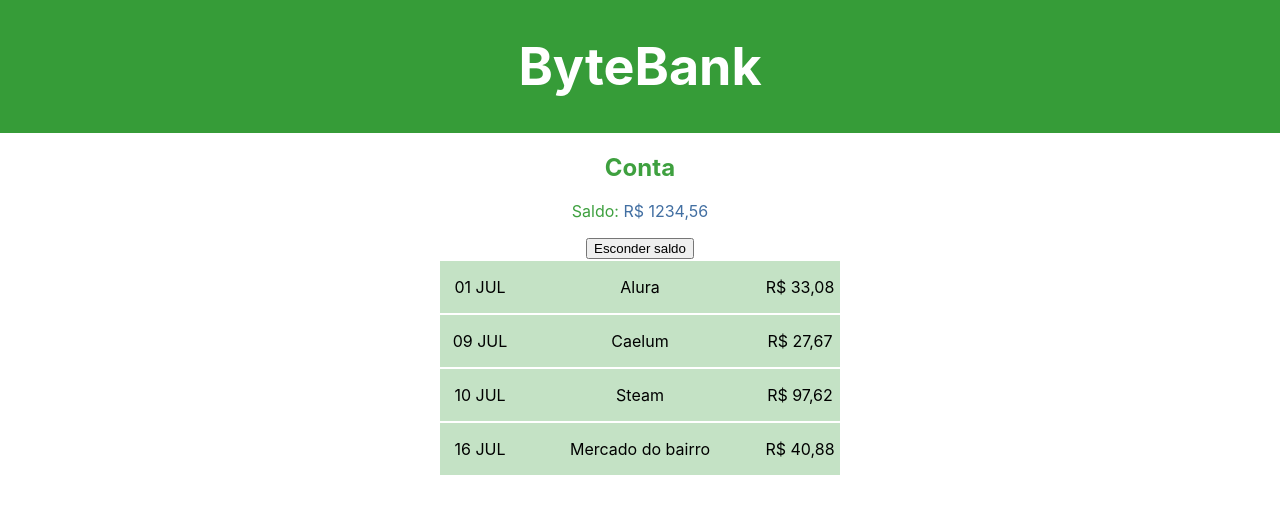
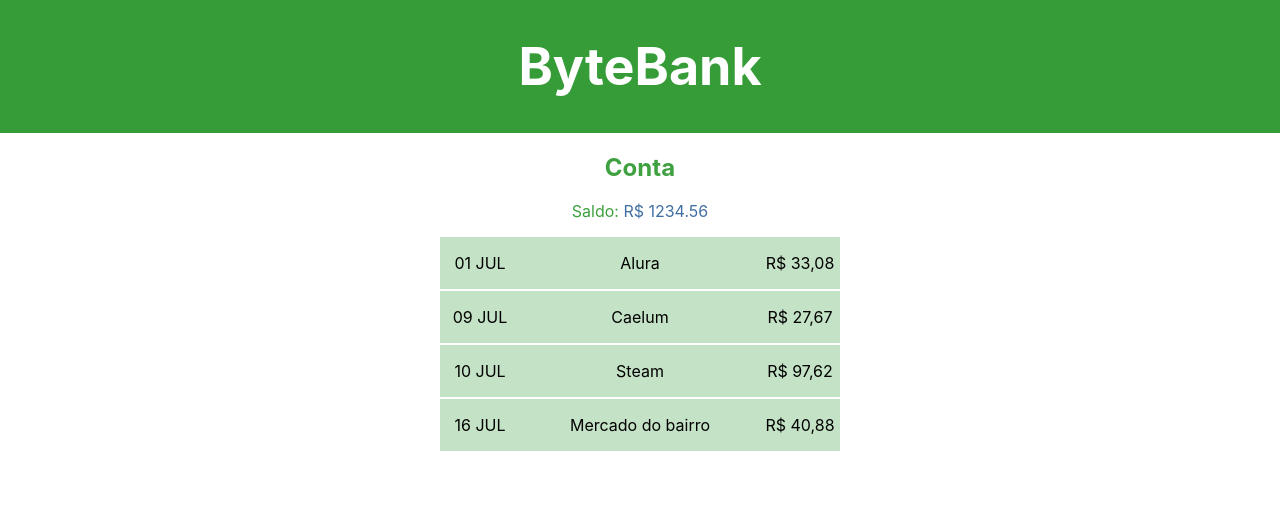
Before and after one commit to dudaschar/curso-testes-alura, a React (Create React App) app: page / in a window 1280 px wide. Shown: the top 514 px of the page. Built offline with nearby package versions, Linux system fonts and the light colour scheme; data requests are answered from the project's data file.

Commit message:
Remove  button

```diff
--- a/src/conta/Conta.js
+++ b/src/conta/Conta.js
@@ -3,25 +3,18 @@ import ContaService from './ContaService';
 import './Conta.css'
 
 const Conta = () => {
-    const [deveMostrarSaldo, mostraSaldo] = useState(true);
-    const [saldoConta, carregaSaldo] = useState(0);
-    const [carregando, estaCarrregando] = useState(false);
-    const saldo = deveMostrarSaldo ? saldoConta.toString().replace('.',',') : "----,--";
+    const [saldo, atualizarSaldo] = useState(1000);
 
     useEffect(() => {
         async function obterSaldo() {
-            estaCarrregando(true);
-            carregaSaldo(await ContaService.ObterSaldo());
-            estaCarrregando(false);
+            atualizarSaldo(await ContaService.ObterSaldo());
         }
         obterSaldo();
     },[])
 
     return <div className="Conta-header">
         <h2>Conta</h2>
-        {carregando && <span>carregando</span>}
         <p>Saldo: <span className="Saldo-valor">{`R$ ${saldo}`}</span></p>
-        <button onClick={() => mostraSaldo(!deveMostrarSaldo)}>{deveMostrarSaldo ? "Esconder saldo" : "Mostrar saldo"}</button>
     </div>
 }
 
```
